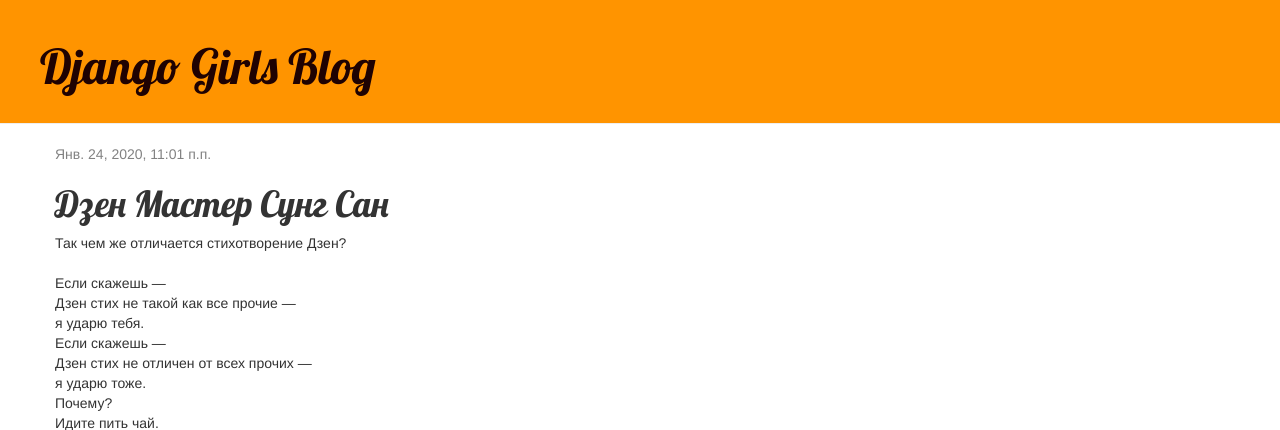
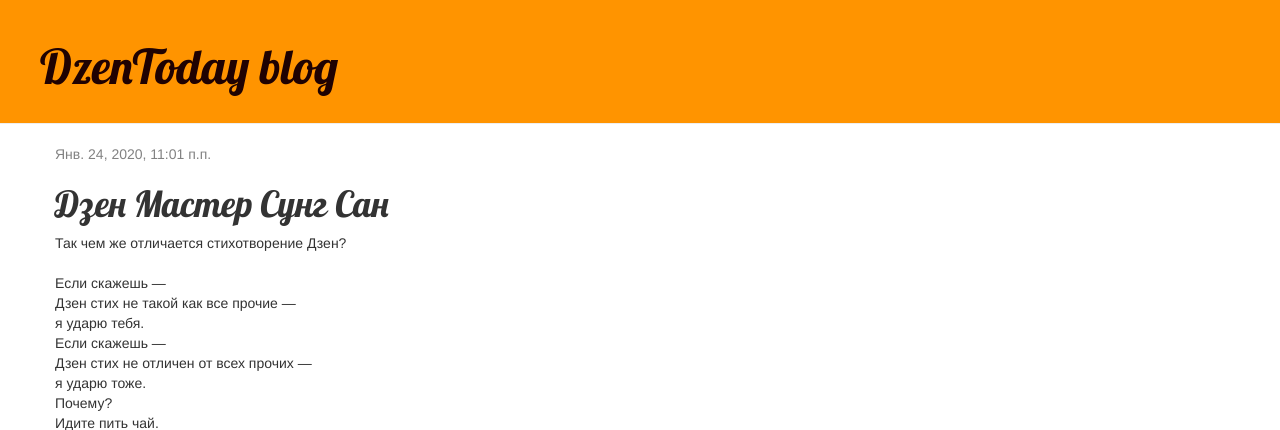
Before and after one commit to biggreenrm/DzenBlog, a Django app: page /post/1/ in a window 1280 px wide. Shown: the top 430 px of the page. Run offline with Django 3.2, Linux system fonts and the light colour scheme; data comes from the database, SQL or seed files in the repository; some libraries are stand-ins or nearby versions.

Commit message:
[ADD] new title for base.html

```diff
--- a/blog/templates/blog/base.html
+++ b/blog/templates/blog/base.html
@@ -10,7 +10,7 @@
     <body>
         <body>
             <div class="page-header">
-                <h1><a href="/">Django Girls Blog</a></h1>
+                <h1><a href="/">DzenToday blog</a></h1>
             </div>
             <div class="content container">
                 <div class="row">
```
